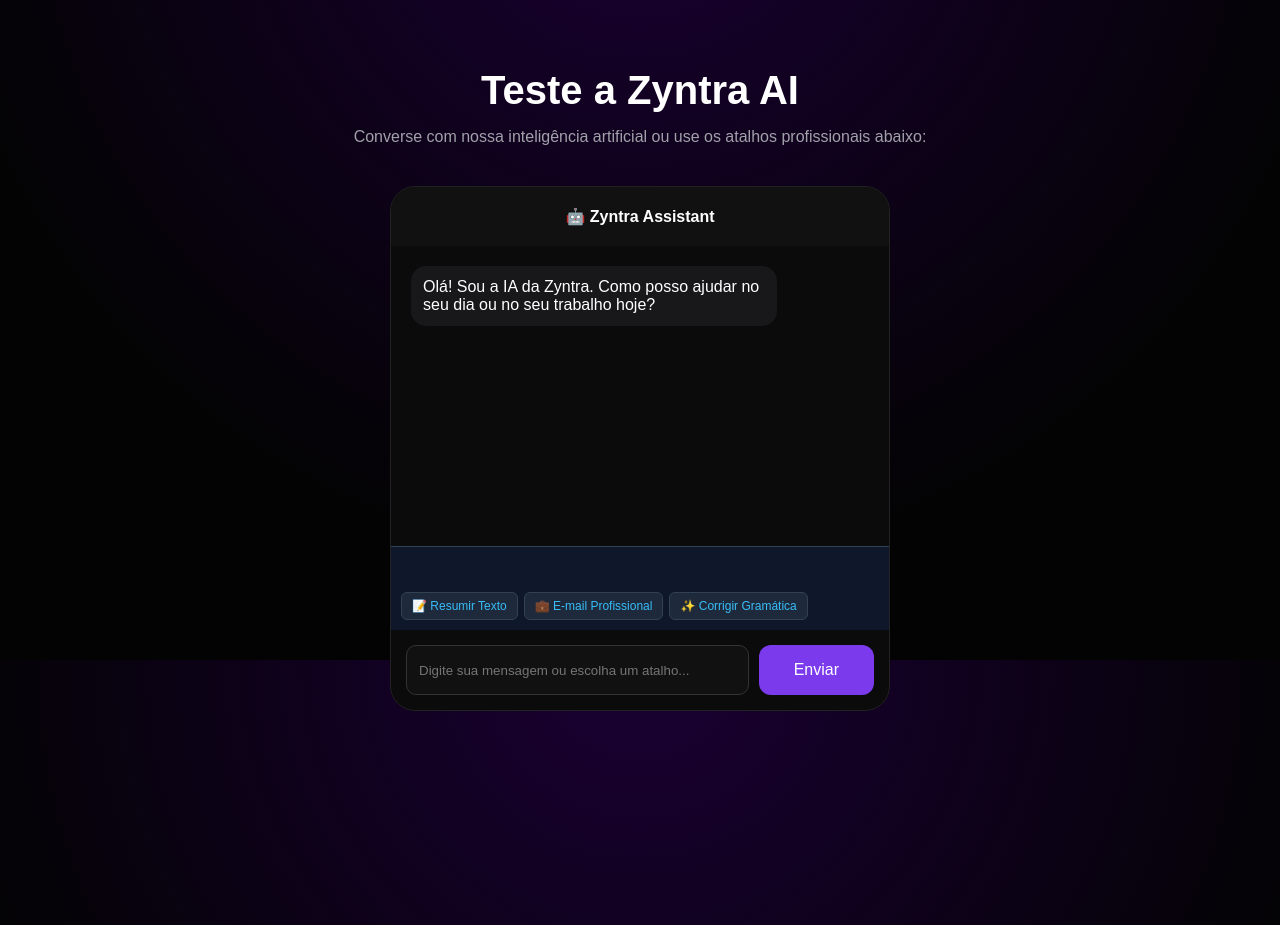
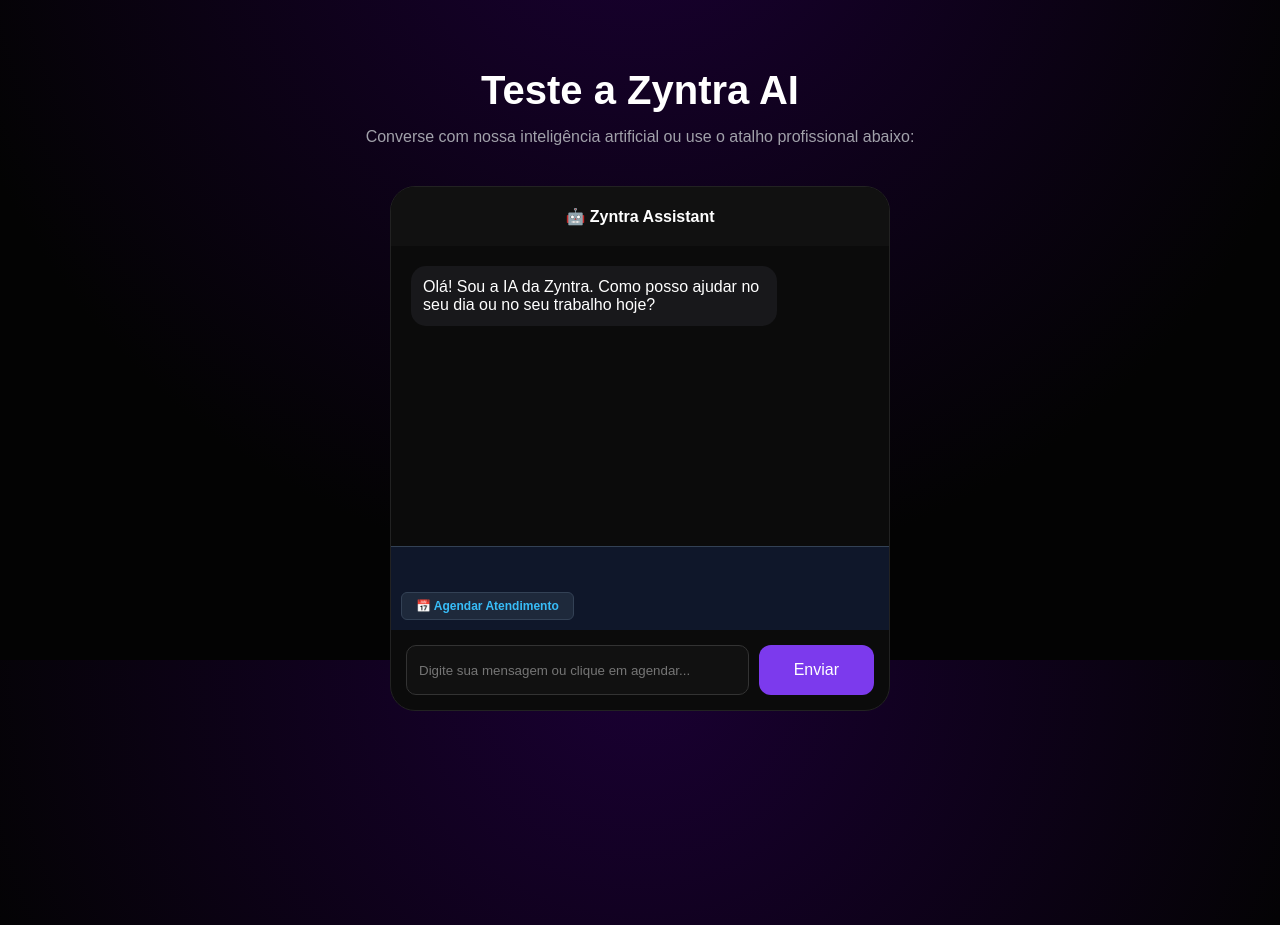
Before and after one commit to Saykswzx/zyntra-ai, a plain HTML site: page index.html in a window 1280 px wide. Shown: the part 1740-2665 px from the top of the page. Drawn offline with Linux system fonts and the light colour scheme.

Commit message:
Update index.html

```diff
--- a/index.html
+++ b/index.html
@@ -73,7 +73,7 @@
 
     <section id="demo" class="demo">
         <h2>Teste a Zyntra AI</h2>
-        <p>Converse com nossa inteligência artificial ou use os atalhos profissionais abaixo:</p>
+        <p>Converse com nossa inteligência artificial ou use o atalho profissional abaixo:</p>
 
         <div class="chat-box">
             <div class="chat-header">🤖 Zyntra Assistant</div>
@@ -82,13 +82,11 @@
             </div>
 
             <div class="quick-actions" style="display: flex; gap: 6px; padding: 10px; background: #0f172a; flex-wrap: wrap; border-top: 1px solid #334155;">
-                <button onclick="usarAtalho('Resuma este texto em tópicos claros e objetivos: ')" style="background: #1e293b; color: #38bdf8; border: 1px solid #334155; padding: 6px 10px; border-radius: 6px; cursor: pointer; font-size: 12px;">📝 Resumir Texto</button>
-                <button onclick="usarAtalho('Reescreva o texto abaixo de forma mais formal e profissional para um e-mail corporativo: ')" style="background: #1e293b; color: #38bdf8; border: 1px solid #334155; padding: 6px 10px; border-radius: 6px; cursor: pointer; font-size: 12px;">💼 E-mail Profissional</button>
-                <button onclick="usarAtalho('Corrija a gramática e os erros do seguinte texto, mantendo o sentido original: ')" style="background: #1e293b; color: #38bdf8; border: 1px solid #334155; padding: 6px 10px; border-radius: 6px; cursor: pointer; font-size: 12px;">✨ Corrigir Gramática</button>
+                <button onclick="iniciarAgendamento()" style="background: #1e293b; color: #38bdf8; border: 1px solid #334155; padding: 6px 14px; border-radius: 6px; cursor: pointer; font-size: 12px; font-weight: bold;">📅 Agendar Atendimento</button>
             </div>
 
             <div class="chat-input">
-                <input id="userInput" type="text" placeholder="Digite sua mensagem ou escolha um atalho...">
+                <input id="userInput" type="text" placeholder="Digite sua mensagem ou clique em agendar...">
                 <button id="send">Enviar</button>
             </div>
         </div>
@@ -121,13 +119,6 @@
         <p>Zyntra © 2026 | Inteligência que trabalha por você.</p>
     </footer>
 
-    <script>
-        function usarAtalho(texto) {
-            const input = document.getElementById('userInput');
-            input.value = texto;
-            input.focus();
-        }
-    </script>
     <script src="script.js"></script>
 </body>
 
```
